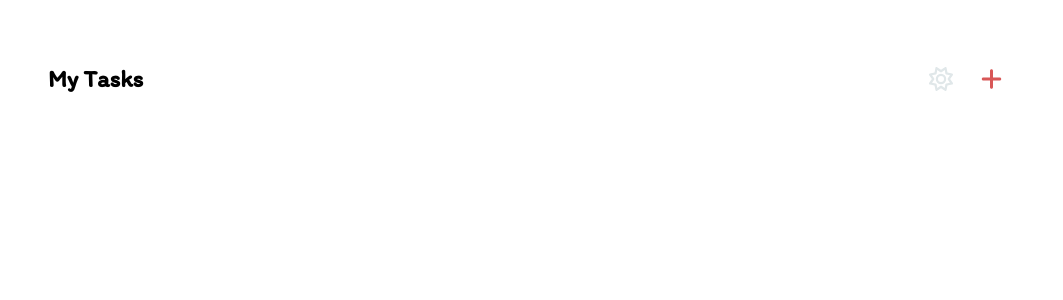
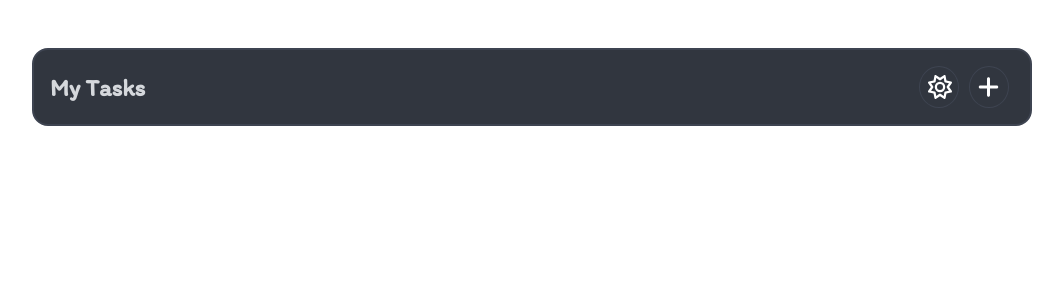
Before and after one commit to DigitaleWeltLibrary/to-do-app, a React (Vite) app: page / in a window 1280 px wide. Shown: the top 300 px of the page, without its empty margins (108-1171 px from the left). Built offline with nearby package versions, Linux system fonts and the light colour scheme; a web font is replaced by a local one.

Commit message:
redesign header

```diff
--- a/src/components/Header.jsx
+++ b/src/components/Header.jsx
@@ -14,13 +14,14 @@ export default function CreateToDo({ addtodo }) {
       {/* NOTE header with btn to create a new todo */}
       <header className={style.header}>
         <h1>My Tasks</h1>
-        <ToggleTheme />
-        <FontAwesomeIcon
-          icon={create ? faXmark : faPlus}
-          size="xl"
-          onClick={() => changecreate((prev) => !prev)}
-          color="#d85757"
-        />
+        <ToggleTheme style={style} />
+        <div className={style.add}>
+          <FontAwesomeIcon
+            icon={create ? faXmark : faPlus}
+            size="xl"
+            onClick={() => changecreate((prev) => !prev)}
+          />
+        </div>
       </header>
 
       {/* NOTE create a new todo */}
--- a/src/components/ToggleTheme.jsx
+++ b/src/components/ToggleTheme.jsx
@@ -23,13 +23,14 @@ export default function ToggleTheme() {
   }, [gettheme]);
 
   return (
+    <div>
       <FontAwesomeIcon
         size="xl"
         icon={gettheme === "dark" ? faSun : faMoon}
-      color={gettheme === "dark" ? "#e0e7e9" : "#3f4c4d"}
         onClick={() =>
           settheme((prevtheme) => (prevtheme === "dark" ? "light" : "dark"))
         }
       />
+    </div>
   );
 }
--- a/src/style/CreateToDo.module.scss
+++ b/src/style/CreateToDo.module.scss
@@ -3,23 +3,44 @@
 header {
   padding: 1rem;
   border-radius: 1rem;
-  color: rgb(var(--text-color));
-  background: rgb(var(--primary-color), 0.2);
-  border: rgb(var(--primary-color), 0.5) 2px solid;
+  border: hsl(var(--border)) 2px solid;
+  background-color: hsl(var(--card));
   display: grid;
   grid-template-columns: 1fr 50px 50px;
+  align-items: center;
 
-  svg {
+  h1 {
+    color: hsl(var(--foreground));
+  }
+
+  div {
+    margin: auto;
     transition: 500ms all;
     cursor: pointer;
     display: block;
-    margin: auto;
+    padding: 0.5rem;
+    border: 1px solid hsl(var(--border));
+    border-radius: 100%;
+    aspect-ratio: 1 / 1;
+    width: 40px;
 
-
+    &:hover {
+      background-color: hsl(var(--accent));
+      &.add {
+        background-color: hsl(var(--green)) !important;
+      }
+    }
+    svg {
+      transition: 500ms all;
+      display: block;
+      margin: auto;
+      color: var(--icon);
+      transition: 500ms all;
+    }
   }
 }
 
-.creattodo {
+/* .creattodo {
   margin-block: 0.5rem 1rem;
   padding: 0.75rem;
   height: 50px;
@@ -52,3 +73,4 @@ header {
     }
   }
 }
+ */
--- a/src/style/var.module.scss
+++ b/src/style/var.module.scss
@@ -1,29 +1,44 @@
-:root {
---background: 0 0% 100%
---foreground: 222.2 84% 4.9%
---card: 0 0% 100%
---primary: 142 71% 45%
---primary-foreground: 0 0% 100%
---secondary: 210 40% 96.1%
---muted: 210 40% 96.1%
---accent: 210 40% 96.1%
---destructive: 0 84% 60%
---border: 214.3 31.8% 91.4%
---input: 214.3 31.8% 91.4%
-
+/* :root {
+  --background-color: 252, 252, 252;;
+  --text-color: 63, 76, 77;;
+  --primary-color: 216, 87, 87;;
+  --green : 142 71% 45%;;
 }
 
 body.dark {
---background: 220 13% 18%
---foreground: 220 9% 85%
---card: 220 13% 22%
---primary: 142 71% 45%
---primary-foreground: 220 13% 18%
---secondary: 220 13% 25%
---muted: 220 13% 25%
---accent: 220 13% 28%
---destructive: 0 84% 60%
---border: 220 13% 28%
---input: 220 13% 25%
+  --background-color: 220 13% 18%;;
+  --text-color: 224, 231, 233;;
+  --primary-color: 255, 255, 255;;
+}
+ */
 
+:root {
+  --background: 0 0% 100%;
+  --foreground: 222.2 84% 4.9%;
+  --card: 0 0% 100%;
+  --primary: 142 71% 45%;
+  --primary-foreground: 0 0% 100%;
+  --secondary: 210 40% 96.1%;
+  --muted: 210 40% 96.1%;
+  --accent: 210 40% 96.1%;
+  --destructive: 0 84% 60%;
+  --border: 214.3 31.8% 91.4%;
+  --input: 214.3 31.8% 91.4%;
+  --green: 142 71% 45%;
+  --icon: #000;
 }
+
+body.dark {
+  --background: 220 13% 18%;
+  --foreground: 220 9% 85%;
+  --card: 220 13% 22%;
+  --primary: 142 71% 45%;
+  --primary-foreground: 220 13% 18%;
+  --secondary: 220 13% 25%;
+  --muted: 220 13% 25%;
+  --accent: 220 13% 28%;
+  --destructive: 0 84% 60%;
+  --border: 220 13% 28%;
+  --input: 220 13% 25%;
+  --icon: #fff;
+}
```
Lines whose indentation alone changed are shown as unchanged.
